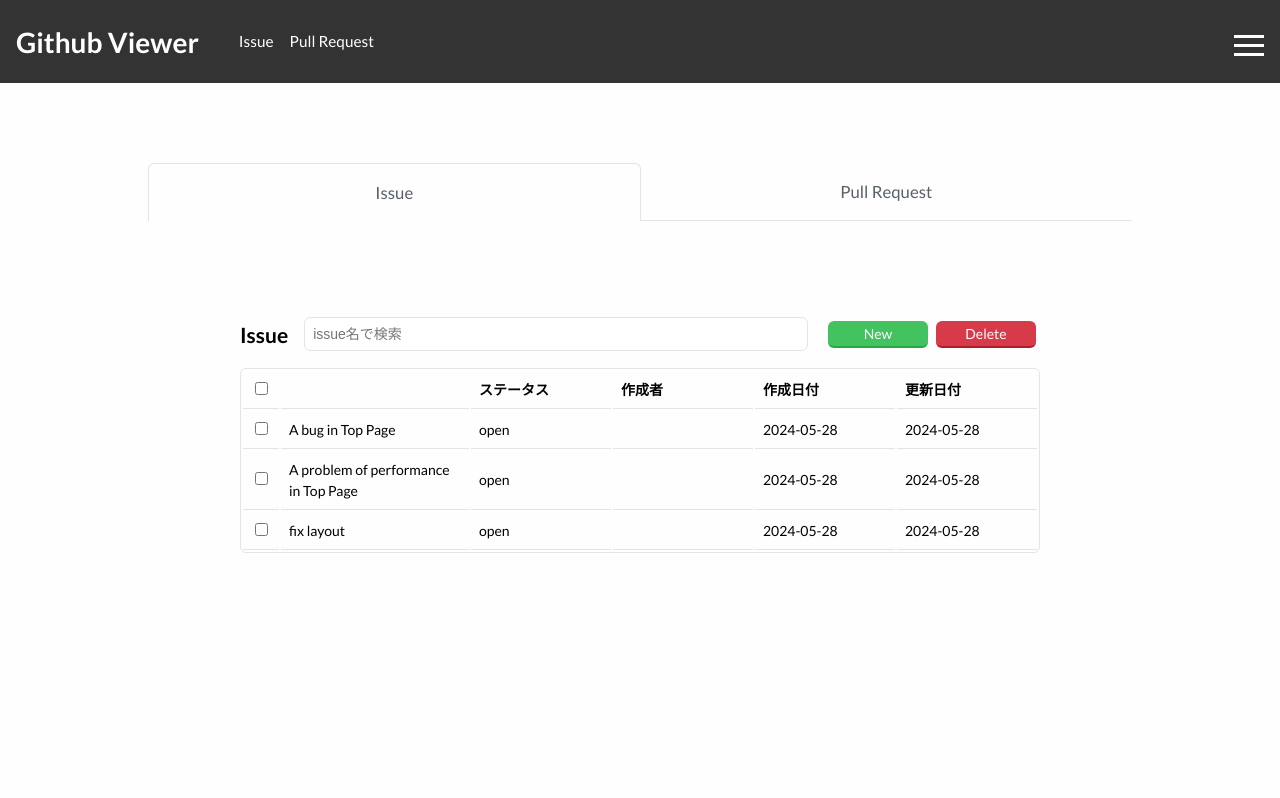
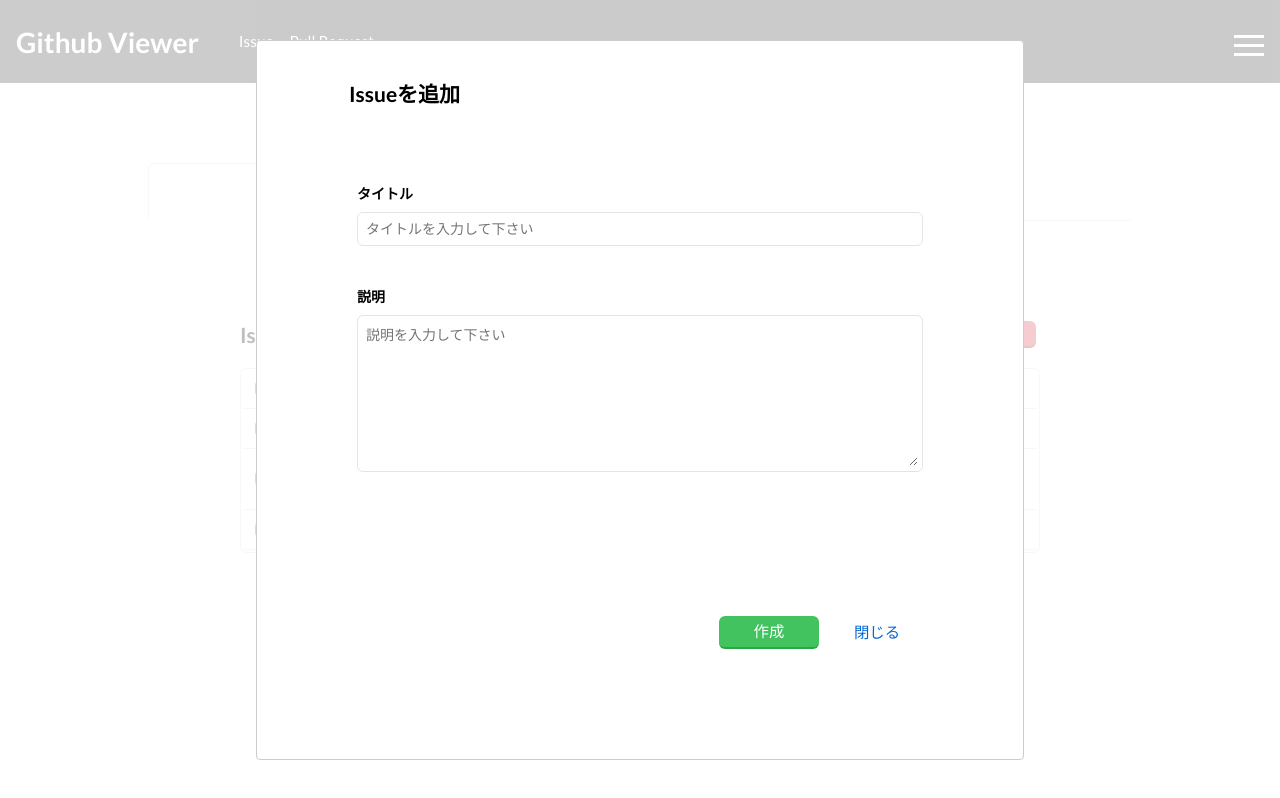
Before and after one commit to tatsuya1981/ws-0500-redux-github-viewer, a React (Create React App) app: page / in a window 1280 px wide. Both pictures are taken after a click on the button "New". Built offline with nearby package versions, Linux system fonts and the light colour scheme.

Commit message:
create of addIssue

```diff
--- a/src/components/atoms/button/Button.jsx
+++ b/src/components/atoms/button/Button.jsx
@@ -1,4 +1,9 @@
 import styled from 'styled-components';
+
+const Button = ({ variant, children, ...props }) => {
+  const Component = SVariants[variant] || SBase;
+  return <Component {...props}>{children}</Component>;
+};
 
 const SBase = styled.button`
   font-family: 'Lato', sans-serif;
@@ -32,9 +37,4 @@ const SVariants = {
   `,
 };
 
-const Button = ({ variant, children }) => {
-  const Component = SVariants[variant] || SBase;
-  return <Component>{children}</Component>;
-};
-
 export default Button;
--- a/src/components/molecules/IssueButtons.jsx
+++ b/src/components/molecules/IssueButtons.jsx
@@ -1,11 +1,25 @@
 import styled from 'styled-components';
 import Button from '../atoms/button/Button';
+import { useState } from 'react';
+import IssueModal from './IssueModal';
+
 
 export const IssueButtons = () => {
+  const [isModalOpen, setIsModalOpen] = useState(false);
+
+const openModal = () => {
+  setIsModalOpen(true);
+};
+
+const closeModal = () => {
+  setIsModalOpen(false);
+};
+
   return (
     <SContainer>
-      <Button variant={'primary'}>New</Button>
-      <Button variant={'danger'}>Delete</Button>
+      <Button variant={'primary'} onClick={openModal}>New</Button>
+      <Button variant={'danger'} onClick={() => console.log('Delete button clicked')} >Delete</Button>
+      <IssueModal isOpen={isModalOpen} onClose={closeModal} />
     </SContainer>
   );
 };
--- /dev/null
+++ b/src/components/molecules/IssueModal.jsx
@@ -0,0 +1,196 @@
+import { useState } from 'react';
+import { useDispatch, useSelector } from 'react-redux';
+import styled from 'styled-components';
+import { addIssue } from '../../redux/issueSlice';
+
+const IssueModal = ({ isOpen, onClose }) => {
+  const [title, setTitle] = useState('');
+  const [description, setDescription] = useState('');
+  const [errorMessage, setErrormessage] = useState('');
+  const dispatch = useDispatch();
+  const user = useSelector((state) => state.user.userStatus[0]);
+  const today = new Date()
+    .toLocaleDateString('ja-JP', { day: '2-digit', month: '2-digit', year: 'numeric' })
+    .replaceAll('/', '-');
+
+  const handleSubmit = () => {
+    if (!title) {
+      setErrormessage('タイトルを入力して下さい');
+      return;
+    } else if (!description) {
+      setErrormessage('説明を入力して下さい');
+      return;
+    }
+
+    const newIssue = {
+      id: Date.now(),
+      title,
+      status: 'open',
+      user: user.userName,
+      description,
+      creationDate: today,
+      updateDate: today,
+    };
+
+    dispatch(addIssue(newIssue))
+    onClose();
+  };
+
+  if (!isOpen) return null;
+
+  return (
+    <SModalOverLay>
+      <SModalContent>
+        <SModalContainer>
+          <SModalTitle>Issueを追加</SModalTitle>
+          <STitleContainer>
+            <STitleWrapper>
+              <STitleLabel>タイトル</STitleLabel>
+              <STitleInputWrapper>
+                <STitleInput
+                  type="input"
+                  placeholder="タイトルを入力して下さい"
+                  value={title}
+                  onChange={(e) => setTitle(e.target.value)}
+                />
+              </STitleInputWrapper>
+            </STitleWrapper>
+            <STitleWrapper>
+              <STitleLabel>説明</STitleLabel>
+              <STitleInputWrapper>
+                <STextarea
+                  placeholder="説明を入力して下さい"
+                  value={description}
+                  onChange={(e) => setDescription(e.target.value)}
+                ></STextarea>
+              </STitleInputWrapper>
+            </STitleWrapper>
+          </STitleContainer>
+          <SModalSpace></SModalSpace>
+          <SModalButtonWrapper>
+            <SModalButtonLeft onClick={handleSubmit}>作成</SModalButtonLeft>
+            <SModalButtonRight onClick={onClose}>閉じる</SModalButtonRight>
+          </SModalButtonWrapper>
+        </SModalContainer>
+      </SModalContent>
+    </SModalOverLay>
+  );
+};
+
+const SModalOverLay = styled.div`
+  position: fixed;
+  inset: 0;
+  background-color: rgba(255, 255, 255, 0.75);
+`;
+
+const SModalContent = styled.div`
+  position: absolute;
+  inset: 40px;
+  border: 1px solid rgb(204, 204, 204);
+  background: rgb(255, 255, 255);
+  overflow: auto;
+  border-radius: 4px;
+  outline: none;
+  padding: 20px;
+  margin: auto;
+  width: 60%;
+`;
+
+const SModalContainer = styled.div`
+  max-width: 598px;
+  margin: auto;
+  text-align: left;
+`;
+
+const SModalTitle = styled.h2`
+  padding: 0px 8px;
+`;
+const STitleContainer = styled.div`
+  padding: 32px 0px 16px;
+`;
+
+const STitleWrapper = styled.div`
+  padding: 16px;
+`;
+
+const STitleLabel = styled.label`
+  display: block;
+  padding: 8px 0px;
+  font-weight: bold;
+`;
+
+const STitleInputWrapper = styled.div`
+  border-radius: 6px;
+  border: 1px solid rgb(225, 228, 232);
+`;
+
+const STitleInput = styled.input`
+  padding: 8px;
+  border: none;
+  outline: none;
+  background: none;
+  font-size: 1rem;
+  width: 100%;
+`;
+
+const STextarea = styled.textarea`
+  max-width: 560px;
+  min-height: 150px;
+  padding: 8px;
+  border: none;
+  outline: none;
+  background: none;
+  font-size: 1rem;
+  width: 100%;
+`;
+
+const SModalSpace = styled.div`
+  padding: 16px;
+  min-height: 100px;
+`;
+
+const SModalButtonWrapper = styled.div`
+  display: flex;
+  align-items: center;
+  justify-content: flex-end;
+  padding: 8px;
+`;
+
+const SModalButtonLeft = styled.a`
+  width: auto;
+  cursor: pointer;
+  display: block;
+  text-align: center;
+  padding: 4px 16px;
+  margin: 4px;
+  min-width: 100px;
+  border-radius: 6px;
+  color: white;
+  font-size: 1.1rem;
+  background: rgb(66, 195, 96);
+  border-bottom: 2px solid rgb(40, 167, 69);
+  text-decoration: none;
+  &:hover {
+    background: rgb(31, 97, 46);
+    border-bottom: 2px solid rgb(37, 116, 55);
+  }
+`;
+
+const SModalButtonRight = styled.a`
+  width: auto;
+  cursor: pointer;
+  display: block;
+  text-align: center;
+  padding: 4px 16px;
+  margin: 4px;
+  min-width: 100px;
+  border-radius: 6px;
+  color: rgb(3, 102, 214);
+  font-size: 1.1rem;
+  text-decoration: none;
+  &:hover {
+    color: rgb(8, 11, 27);
+  }
+`;
+
+export default IssueModal;
--- a/src/components/organisms/IssueTable.jsx
+++ b/src/components/organisms/IssueTable.jsx
@@ -48,7 +48,7 @@ export const IssueTable = ({ issues = [] }) => {
                   value={issue.id}
                 ></input>
               </SIssueBodyCheckBox>
-              <SIssueBodyTableTitle class="outline">{issue.title}</SIssueBodyTableTitle>
+              <SIssueBodyTableTitle>{issue.title}</SIssueBodyTableTitle>
               <SIssueBodyTableLists>{issue.status}</SIssueBodyTableLists>
               <SIssueBodyTableLists>{issue.user}</SIssueBodyTableLists>
               <SIssueBodyTableLists>{issue.creationDate}</SIssueBodyTableLists>
--- a/src/components/pages/Profile.jsx
+++ b/src/components/pages/Profile.jsx
@@ -3,7 +3,6 @@ import styled from 'styled-components';
 
 export const Profile = () => {
   const user = useSelector((state) => state.user.userStatus[0]);
-  debugger;
   return (
     <SUserContainer>
       <SUserWrapper>
--- a/src/components/pages/Top.jsx
+++ b/src/components/pages/Top.jsx
@@ -4,28 +4,28 @@ import { Issue } from './Issue';
 
 export const Top = () => {
   return (
-        <SIssue>
-          <SIssue2>
-            <SIssue3>
+        <STopIssue>
+          <STopIssueContainer>
+            <STopIssueWrapper>
               <HeaderTag />
               <Issue />
-            </SIssue3>
-          </SIssue2>
-        </SIssue>
+            </STopIssueWrapper>
+          </STopIssueContainer>
+        </STopIssue>
   );
 };
 
-const SIssue = styled.div`
+const STopIssue = styled.div`
   max-width: 1080px;
   margin: 0 auto;
   padding: 32px 16px;
 `;
 
-const SIssue2 = styled.div`
+const STopIssueContainer = styled.div`
   padding: 16px;
 `;
 
-const SIssue3 = styled.div`
+const STopIssueWrapper = styled.div`
   padding: 16px;
   margin-top: 16px;
 `;
--- a/src/redux/issueSlice.js
+++ b/src/redux/issueSlice.js
@@ -10,7 +10,7 @@ const issues = [
     title: 'A bug in Top Page',
     status: 'open',
     user: '',
-    Description: 'Lorem ipsum dolor sit amet, consectetur adipiscing elit.',
+    description: 'Lorem ipsum dolor sit amet, consectetur adipiscing elit.',
     creationDate: today,
     updateDate: today,
   },
@@ -19,7 +19,7 @@ const issues = [
     title: 'A problem of performance in Top Page',
     status: 'open',
     user: '',
-    Description: 'Lorem ipsum dolor sit amet, consectetur adipiscing elit.',
+    description: 'Lorem ipsum dolor sit amet, consectetur adipiscing elit.',
     creationDate: today,
     updateDate: today,
   },
@@ -28,7 +28,7 @@ const issues = [
     title: 'fix layout',
     status: 'open',
     user: '',
-    Description: 'Lorem ipsum dolor sit amet, consectetur adipiscing elit.',
+    description: 'Lorem ipsum dolor sit amet, consectetur adipiscing elit.',
     creationDate: today,
     updateDate: today,
   },
@@ -40,7 +40,7 @@ export const issueSlice = createSlice({
     issueList: issues,
   },
   reducers: {
-    addIssue: (state, action) => state.issueList.push(action.payload),
+    addIssue: (state, action) => {state.issueList.push(action.payload);},
     updateIssue: (state, action) => {
       const index = state.issueList.findIndex((issue) => issue.id === action.payload.id);
       if (index !== -1) {
```
Also changed, not shown: src/redux/checkBoxSlice.js (deleted, +0 -29 lines).
